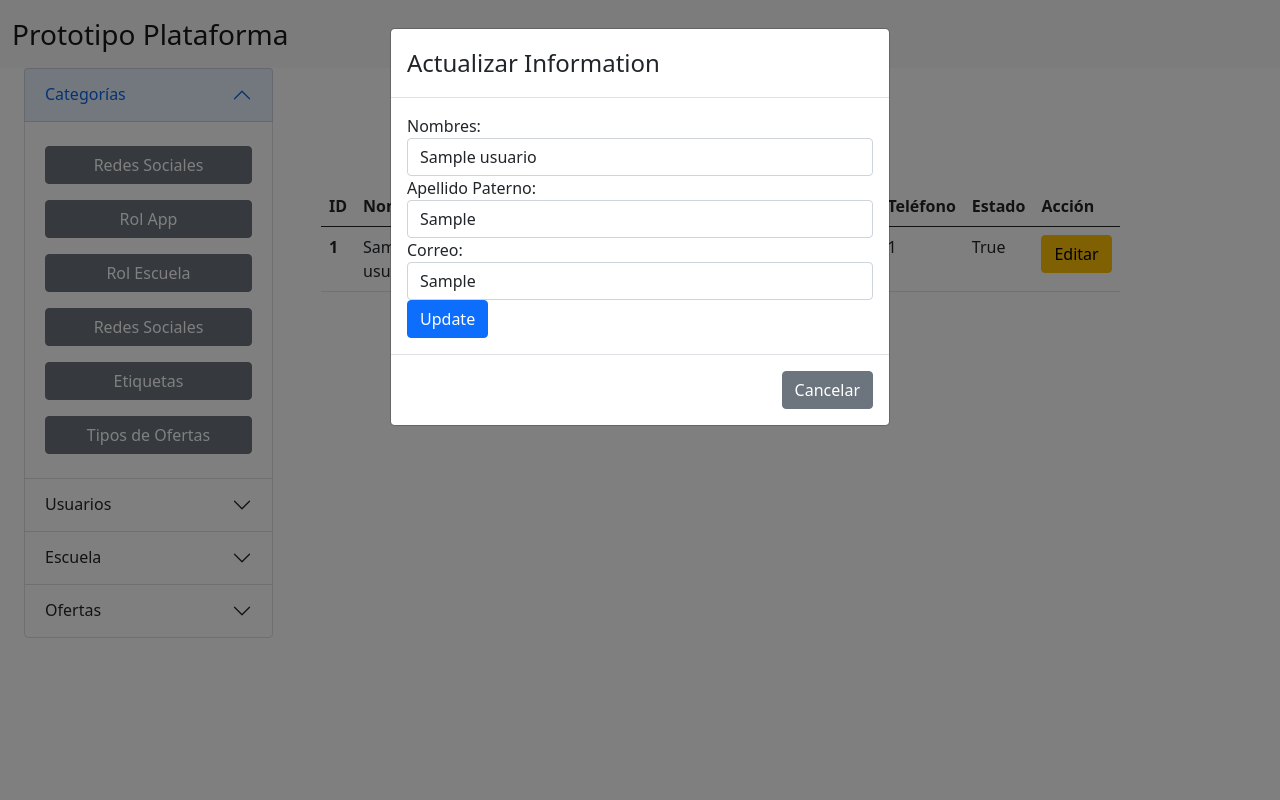
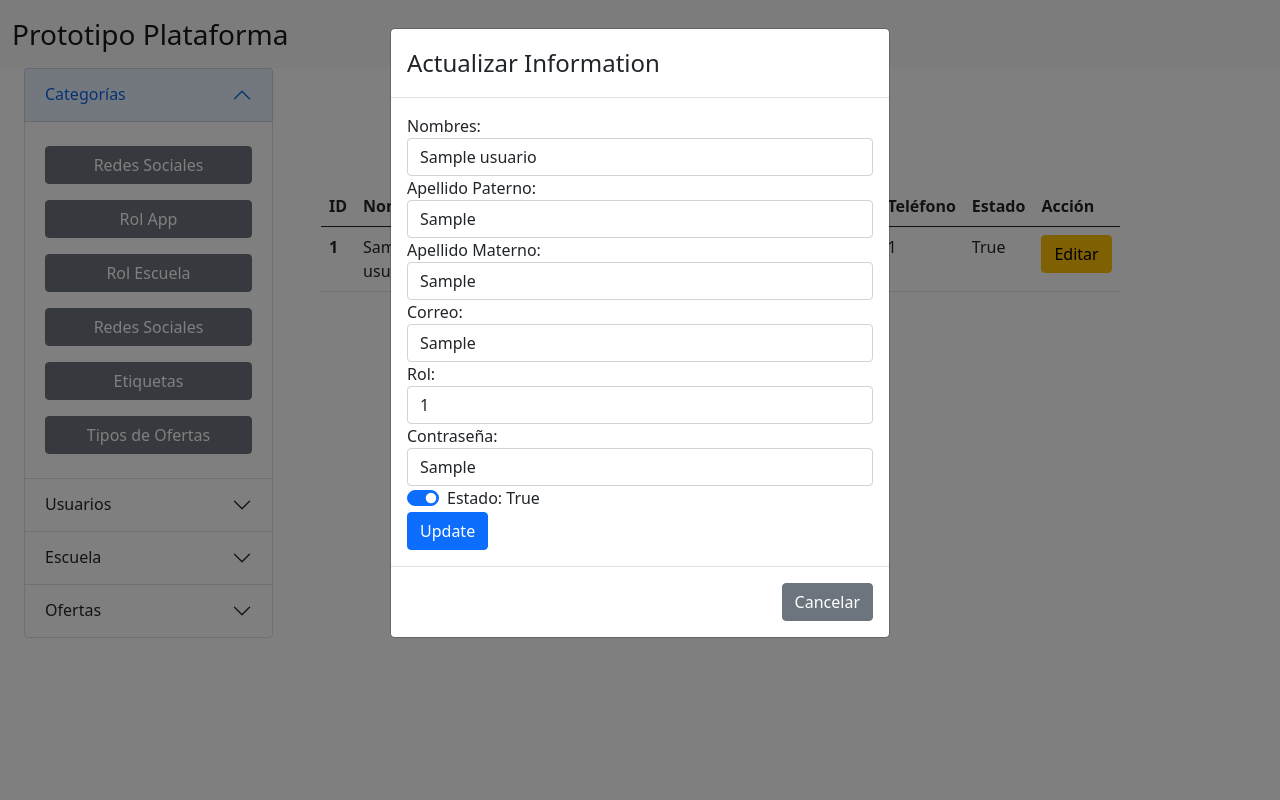
Before and after one commit to bastian-brito/proyecto-socrates, a Flask app: page /lista_usuarios in a window 1280 px wide, after a click on "Editar". Run offline with Flask 2, Linux system fonts and the light colour scheme; tables that the repository leaves empty hold one stand-in row (Sample ...); some libraries are stand-ins or nearby versions.

Commit message:
Mejoras crear/lista usuarios
Lista usuarios:
Boton edición:
- Se agrega switch para seleccionar estado de usuario
- Se agregan campos faltantes editables

Nuevo Usuario:
- Se añade lista seleccionable de roles aplicación

Controlador Usuarios:
- modifica fk_rol para aceptar rol seleccionado

```diff
--- a/Controladores/Usuarios_Controler.py
+++ b/Controladores/Usuarios_Controler.py
@@ -1,30 +1,37 @@
 
-from Modelo.Modelos import Usuario
+from Modelo.Modelos import Usuario, Rol_Aplicacion
 #Aqui se importa la creación de referencia BluePrint de Usuario
 from . import usuarios_bp
-from flask import render_template, request, redirect, url_for
+from flask import render_template, request, redirect, url_for, flash
 from app import db
 
 
-@usuarios_bp.route("/nuevo_usuario")
+@usuarios_bp.route("/nuevo_usuario", methods = ['GET'])
 def nuevo_usuario():
-    return render_template("usuarios/nuevo_usuario.html")
+    roles_aplicacion = Rol_Aplicacion.query.order_by(Rol_Aplicacion.fecha_creacion.asc()).all()
+    return render_template("usuarios/nuevo_usuario.html", roles_aplicacion=roles_aplicacion)
 
 @usuarios_bp.route('/update', methods = ['GET', 'POST'])
 def update():
 
     if request.method == 'POST' :
-        usuario = Usuario.query.get(request.form.get('id'))
-
-        usuario.nombres = request.form['nombres']
+        usuario                  = Usuario.query.get(request.form.get('id'))
+        usuario.nombres          = request.form['nombres']
         usuario.apellido_paterno = request.form['apellido_paterno']
-        usuario.correo = request.form['correo']
+        usuario.apellido_materno = request.form['apellido_materno']
+        usuario.correo           = request.form['correo']
+        usuario.fk_rol           = request.form['fk_rol']
+        usuario.contraseña       = request.form['contraseña']
+        if request.form.get('estado') == 'True':
+            usuario.estado = 1
+        if request.form.get('estado') != 'True':
+            usuario.estado = 0
         db.session.merge(usuario)
         db.session.flush()
         db.session.commit()
         flash("Usuario actualizado")
 
-        return redirect(url_for('lista_usuarios'))
+        return redirect(url_for('usuarios.lista_usuarios'))
 
 @usuarios_bp.route("/lista_usuarios")
 def lista_usuarios():
@@ -34,7 +41,7 @@ def lista_usuarios():
 @usuarios_bp.route("/nuevo_usuario", methods=["POST"])
 def crear_usuario():
     nombres          = request.form.get("nombres")
-    fk_rol           = 1
+    fk_rol           = request.form.get("rol_aplicacion")
     apellido_paterno = request.form.get("apellido_paterno")
     apellido_materno = request.form.get("apellido_materno")
     correo           = request.form.get("correo")
--- a/Modelo/Modelos.py
+++ b/Modelo/Modelos.py
@@ -30,7 +30,7 @@ class Red_Social(db.Model):
     usuarios       = db.relationship('Usuario_Red_Social', backref='redes_sociales', lazy=True)
 
 class Usuario(db.Model):
-    __tablename__ = "usuarios"
+    __tablename__    = "usuarios"
     id               = db.Column(db.Integer, primary_key=True)
     nombres          = db.Column(db.String(60), nullable=False)
     fk_rol           = db.Column(db.Integer, db.ForeignKey('roles_aplicacion.id'), nullable=False)
--- a/Templates/usuarios/lista_usuarios.html
+++ b/Templates/usuarios/lista_usuarios.html
@@ -57,8 +57,28 @@
 									<input type="text" class="form-control" name="apellido_paterno" value="{{usuario.apellido_paterno}}">
 								</div>
 								<div class="form-group">
+									<label>Apellido Materno:</label>
+									<input type="text" class="form-control" name="apellido_materno" value="{{usuario.apellido_materno}}">
+								</div>
+								<div class="form-group">
 									<label>Correo:</label>
 									<input type="mail" class="form-control" name="correo" value="{{usuario.correo}}">
+								</div>
+								<div class="form-group">
+									<label>Rol:</label>
+									<input type="number" class="form-control" name="fk_rol" value="{{usuario.fk_rol}}">
+								</div>
+								<div class="form-group">
+									<label>Contraseña:</label>
+									<input type="text" class="form-control" name="contraseña" value="{{usuario.contraseña}}">
+								</div>
+								<div class="form-check form-switch">
+									<label class="form-check-label" for="estado">Estado: {{usuario.estado}}</label>
+									{% if usuario.estado == True %}
+									<input type="checkbox" class="form-check-input" id="estado" name="estado" value=True checked>
+									{% else %}
+									<input type="checkbox" class="form-check-input" name="estado" value=True>
+									{% endif %}
 								</div>
 								<div class="form-group">
 									<button class="btn btn-primary" type="submit">Update</button>
--- a/app.py
+++ b/app.py
@@ -1,4 +1,4 @@
-from flask import Flask, render_template, request, redirect, url_for, flash
+from flask import Flask, render_template, request, redirect, flash
 from flask_sqlalchemy import SQLAlchemy
 from Modelo.Modelos import *
 from formulario import IngresaUsuario
--- a/formulario.py
+++ b/formulario.py
@@ -1,5 +1,5 @@
 from wtforms import Form
-from wtforms import StringField, PasswordField, validators, IntegerField
+from wtforms import StringField, PasswordField, validators, IntegerField, BooleanField
 from wtforms.fields.html5 import EmailField
 
 class IngresaUsuario(Form):
@@ -13,4 +13,4 @@ class IngresaUsuario(Form):
 									validators.EqualTo("contraseña", message="Contraseñas deben coincidir")],
 									id="confirma_contraseña")
 		fk_rol				=	1
-		estado				=	True
+		estado				=	BooleanField("estado")
```
Also changed, not shown: other parts of Templates/usuarios/lista_usuarios.html (+1 -1 lines), Modelo/Rol_Aplicacion.py (+6 -6 lines), Modelo/Usuario.py (+9 -9 lines), Templates/usuarios/nuevo_usuario.html (+10 -0 lines).
